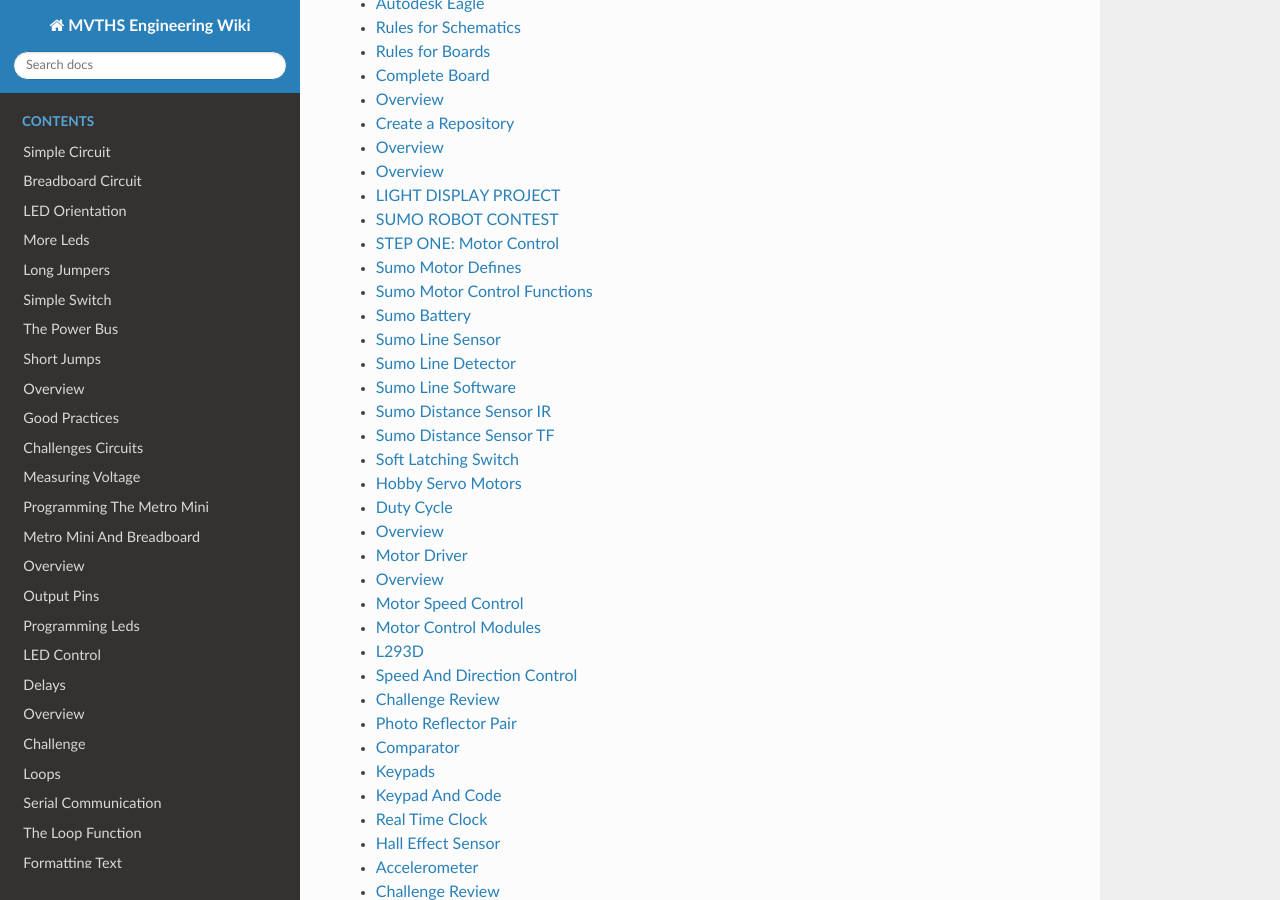
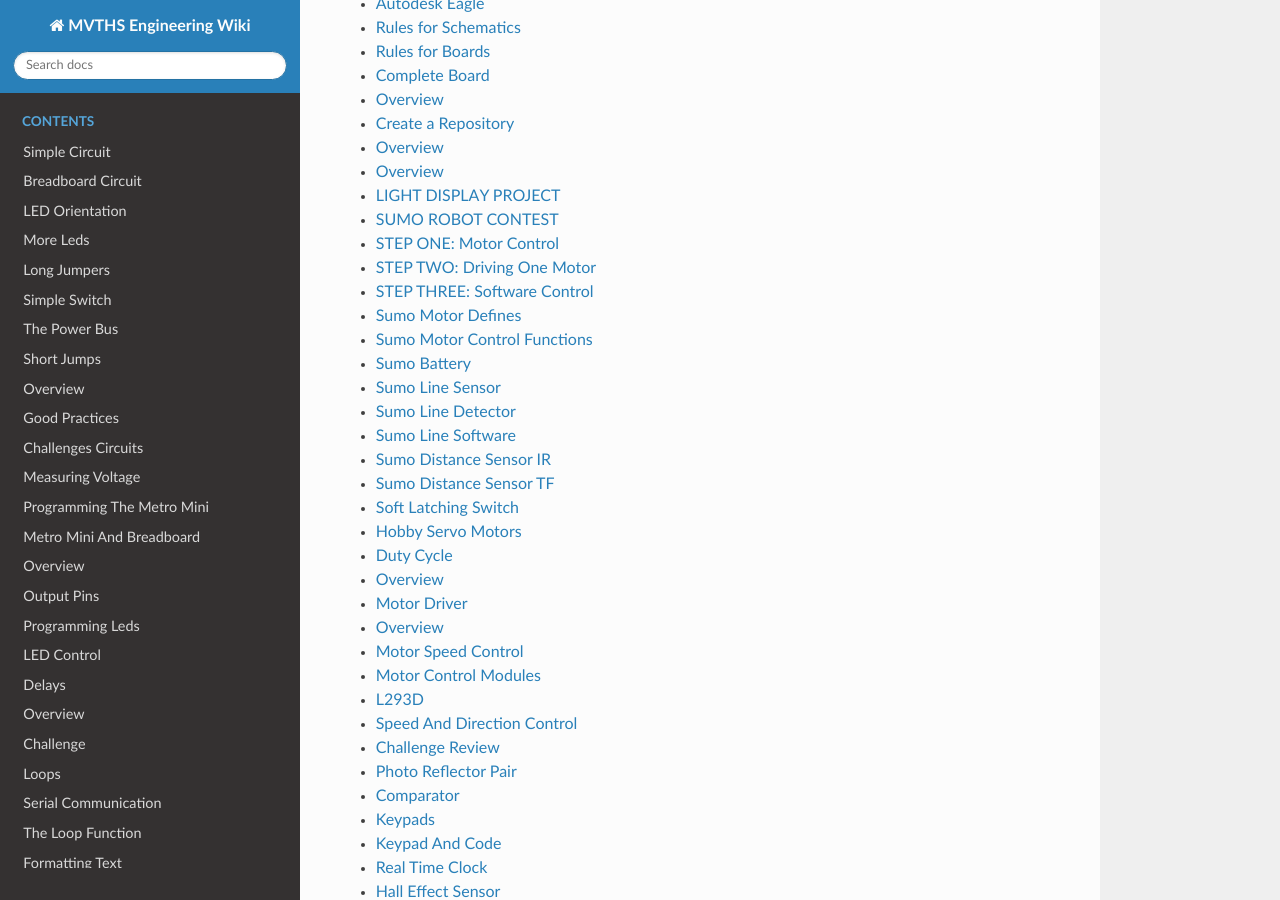
Before and after one commit to maxtkc/mvths-wiki, a Sphinx documentation site: the page built from docs/index.rst, in a window 1280 px wide and 900 px high, scrolled down 2472 px. Built offline with Sphinx 7.4.7 and the Read the Docs theme 2.0.0, drawn with Linux system fonts in a browser that asks for light colours; pages that are not in the unit, such as notebooks, are missing from menus.

Commit message:
Update index.rst

```diff
--- a/docs/index.rst
+++ b/docs/index.rst
@@ -111,6 +111,8 @@ The following is a list of guides for learning about electronics and software in
    047a-light-display-project
    070xa-sumo-robot
    070xb-motor-control
+   070xl-sumo-steps
+   070xm-sumo-software-control
    070xc-motor-defines
    070xd-motor-control-functions
    070xe-sumo-battery
```
